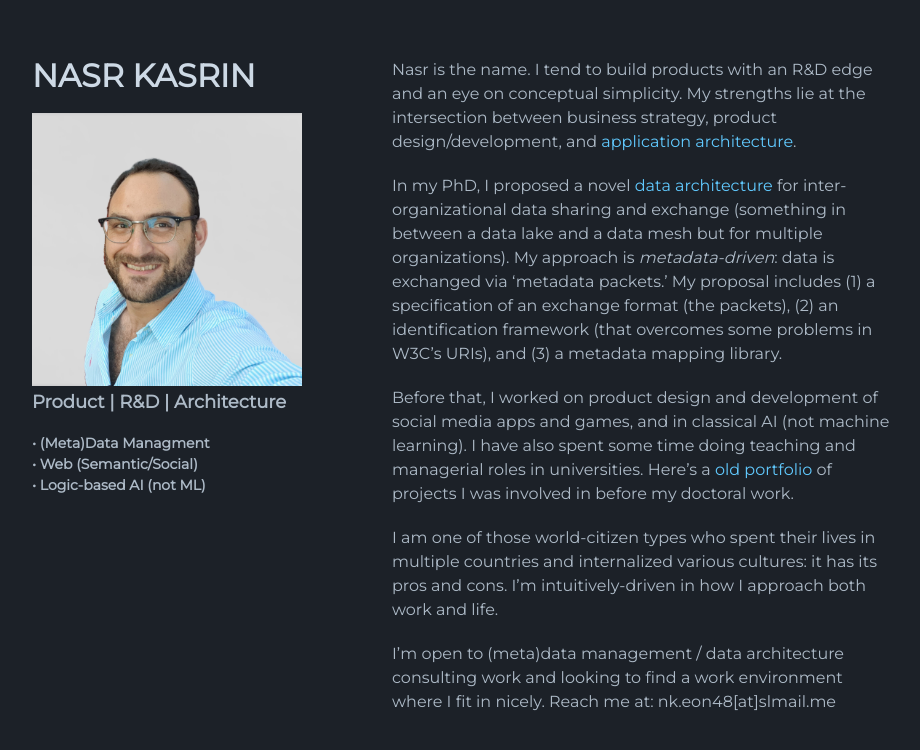
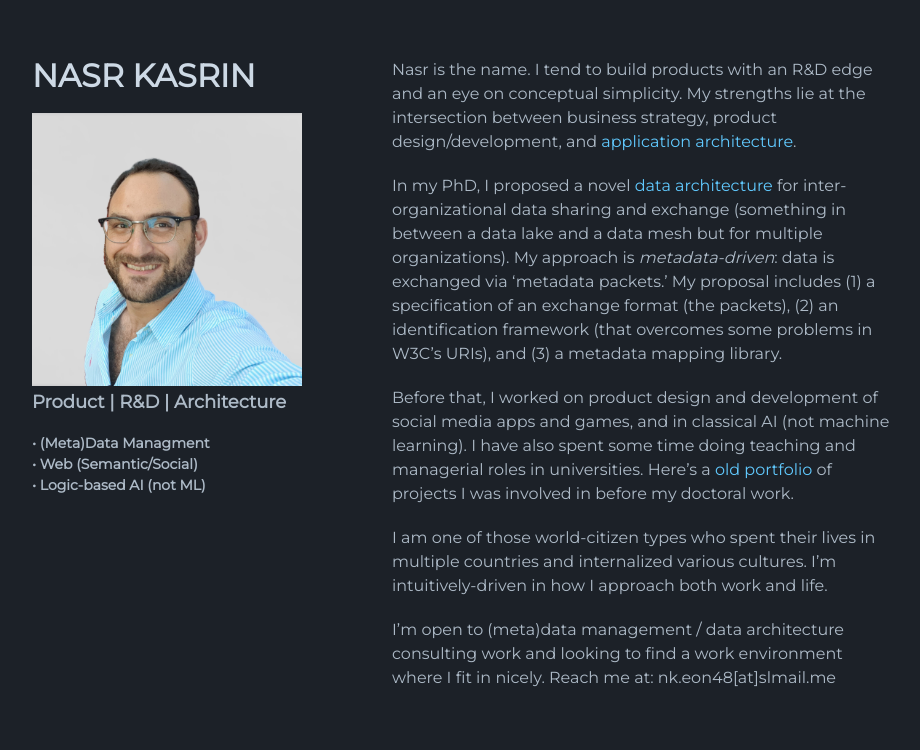
Before and after one commit to n42r/n42r.github.io, a Jekyll site: the page built from index.md, in a window 1280 px wide. Shown: the top 750 px of the page, without its empty margins (178-1098 px from the left). Built offline with Jekyll 4.4.1, drawn with Linux system fonts in a browser that asks for light colours; the repository's description, which GitHub fills in, is left out.

Commit message:
remove it has its pros and cons

```diff
--- a/index.md
+++ b/index.md
@@ -8,7 +8,7 @@ In my PhD, I proposed a novel [data architecture](https://en.wikipedia.org/wiki/
 
 Before that, I worked on product design and development of social media apps and games, and in classical AI (not machine learning). I have also spent some time doing teaching and managerial roles in universities. Here's a [old portfolio](https://raw.githubusercontent.com/n42r/n42r.github.io/main/assets/pdf/kasrin_portfolio_media_[2005-2013]_ocred.pdf) of projects I was involved in before my doctoral work.
 
-I am one of those world-citizen types who spent their lives in multiple countries and internalized various cultures: it has its pros and cons. I'm intuitively-driven in how I approach both work and life.
+I am one of those world-citizen types who spent their lives in multiple countries and internalized various cultures. I'm intuitively-driven in how I approach both work and life.
 
 
 I'm open to (meta)data management / data architecture consulting work and looking to find a work environment where I fit in nicely. Reach me at: nk.eon48[at]slmail.me
```
